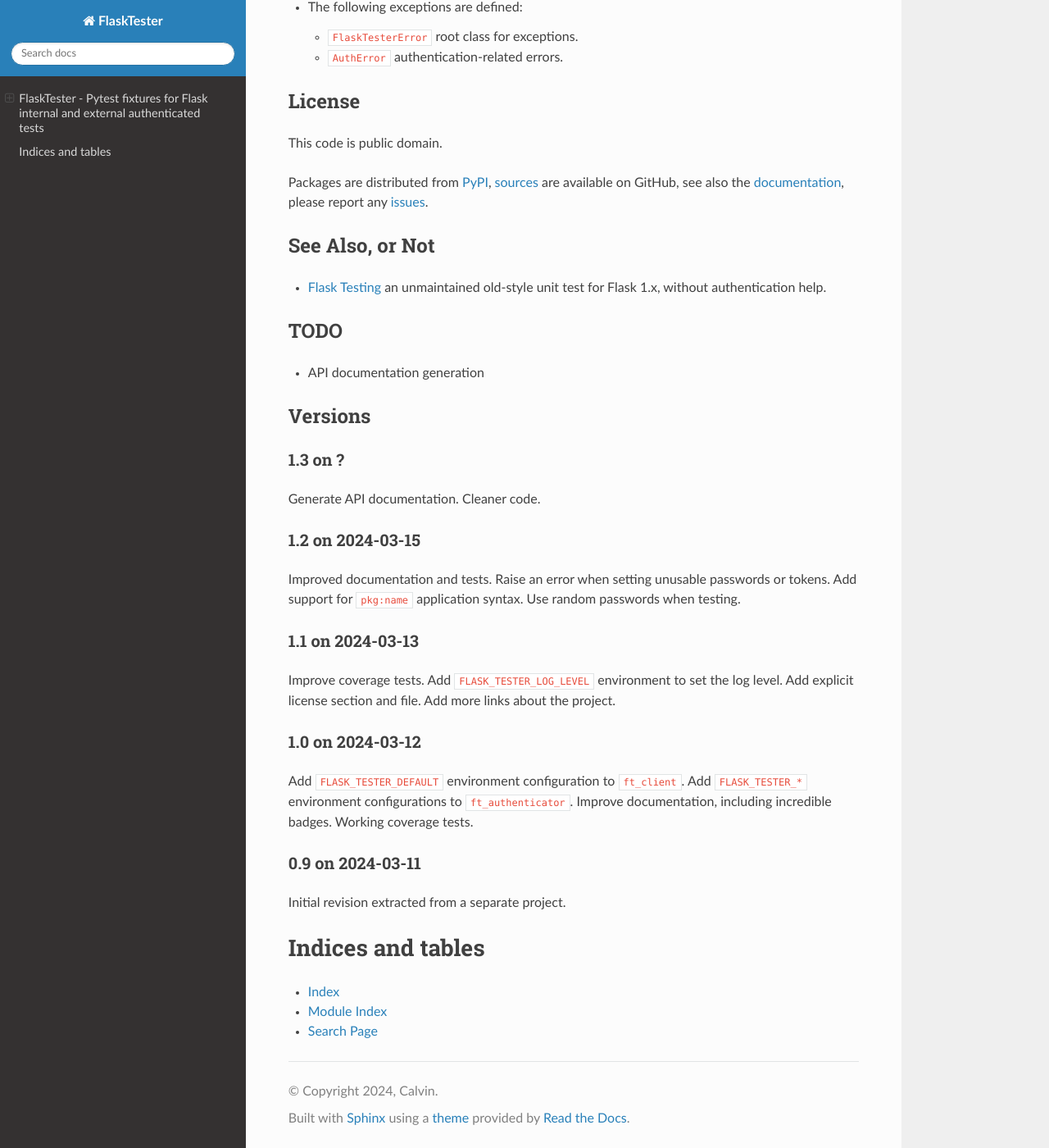
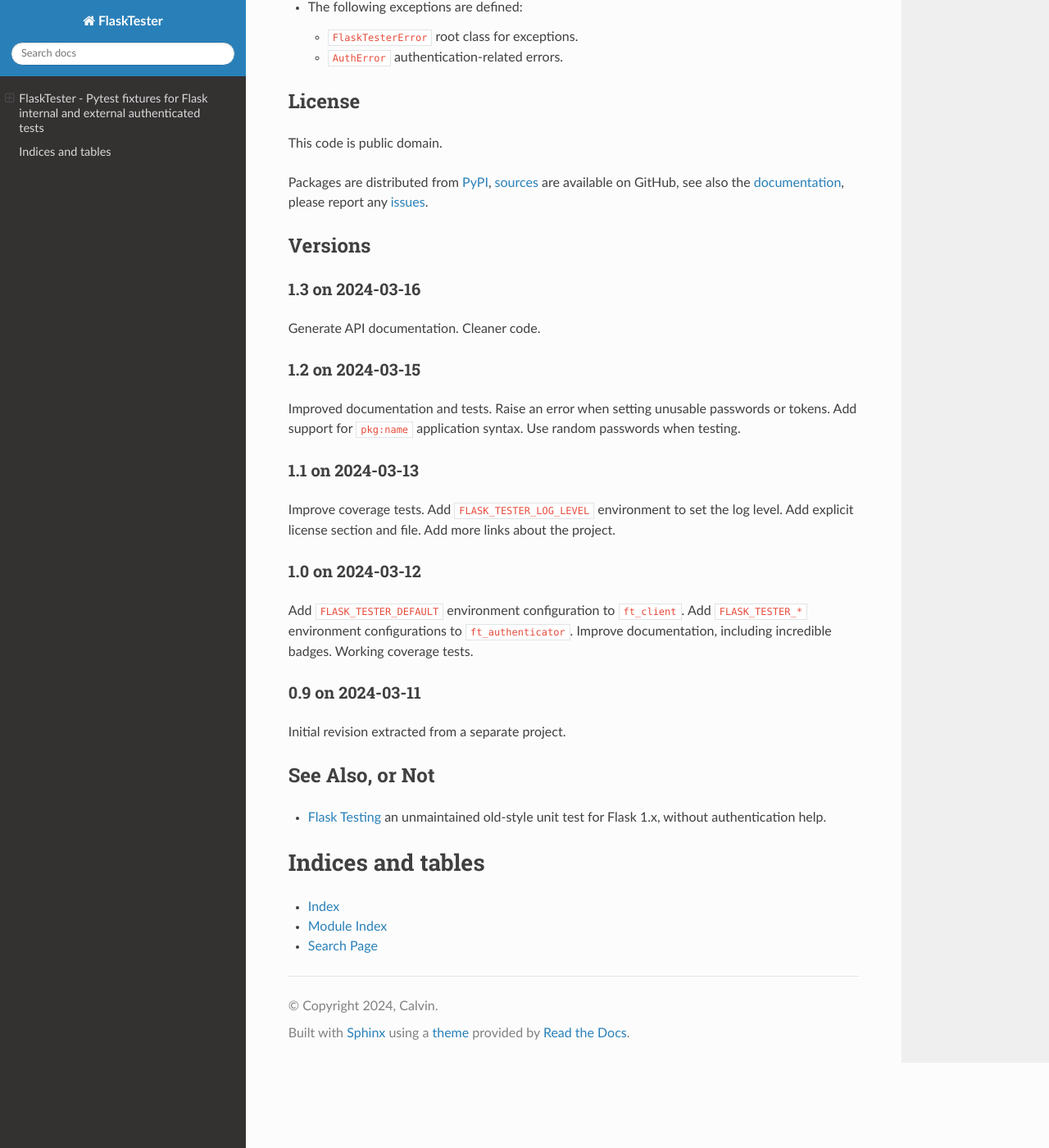
Before and after one commit to zx80/flask-tester, a Sphinx documentation site: the page built from docs/index.rst, in a window 1280 px wide and 1400 px high, scrolled down 3489 px. Shown: the whole window at 82% size. Built offline with Sphinx 7.4.7 and the Read the Docs theme 2.0.0, drawn with Linux system fonts in a browser that asks for light colours; pages that are not in the unit, such as notebooks, are missing from menus; some of the changed lines change nothing that is shown.

Commit message:
possible 1.3 candidate

```diff
--- a/README.md
+++ b/README.md
@@ -189,18 +189,9 @@
 see also the [documentation](https://zx80.github.io/flask-tester/),
 please report any [issues](https://github.com/zx80/flask-tester/issues).
 
-## See Also, or Not
-
-- [Flask Testing](https://github.com/jarus/flask-testing) an unmaintained
-  old-style unit test for Flask 1.x, without authentication help.
-
-## TODO
-
-- API documentation generation
-
 ## Versions
 
-### 1.3 on ?
+### 1.3 on 2024-03-16
 
 Generate API documentation.
 Cleaner code.
@@ -229,3 +220,8 @@
 ### 0.9 on 2024-03-11
 
 Initial revision extracted from a separate project.
+
+## See Also, or Not
+
+- [Flask Testing](https://github.com/jarus/flask-testing) an unmaintained
+  old-style unit test for Flask 1.x, without authentication help.
--- a/docs/index.rst
+++ b/docs/index.rst
@@ -5,7 +5,7 @@
    :maxdepth: 3
    :caption: Contents
 
-   autoapi/FlaskTester/index
+   API <autoapi/FlaskTester/index>
 
 Indices and tables
 ==================
```
